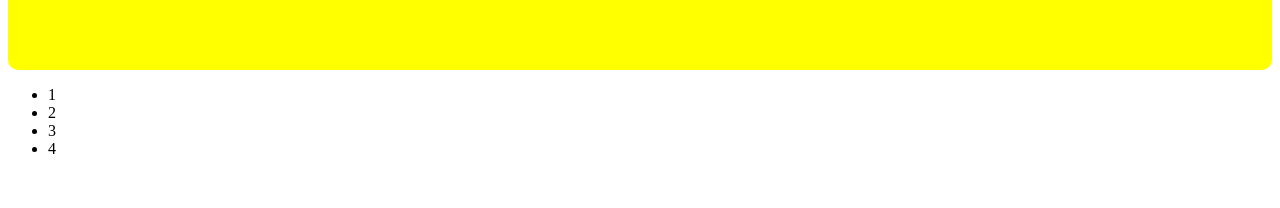
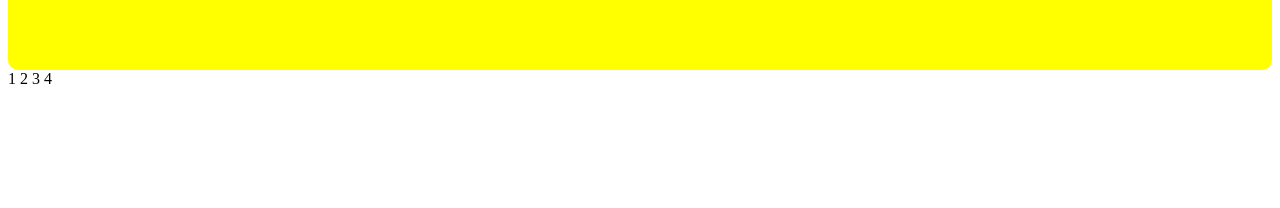
Before and after one commit to nolan48/myTest01, a plain HTML site: page index.html in a window 1280 px wide. Shown: the part 188-396 px from the top of the page. Drawn offline with Linux system fonts and the light colour scheme.

Commit message:
增加導覽列樣式

```diff
--- a/main.css
+++ b/main.css
@@ -6,6 +6,19 @@
 main{
   min-height:800px;
 }
+nav{
+  & ul{
+    list-style-type: none;
+    padding: 0;
+    margin: 0;
+    & li{
+      display: inline-block;
+      &:hover{
+        background-color: red;
+      }
+    }
+  }
+}
 footer{
   background-color: #535353;
   height: 60px;
```
